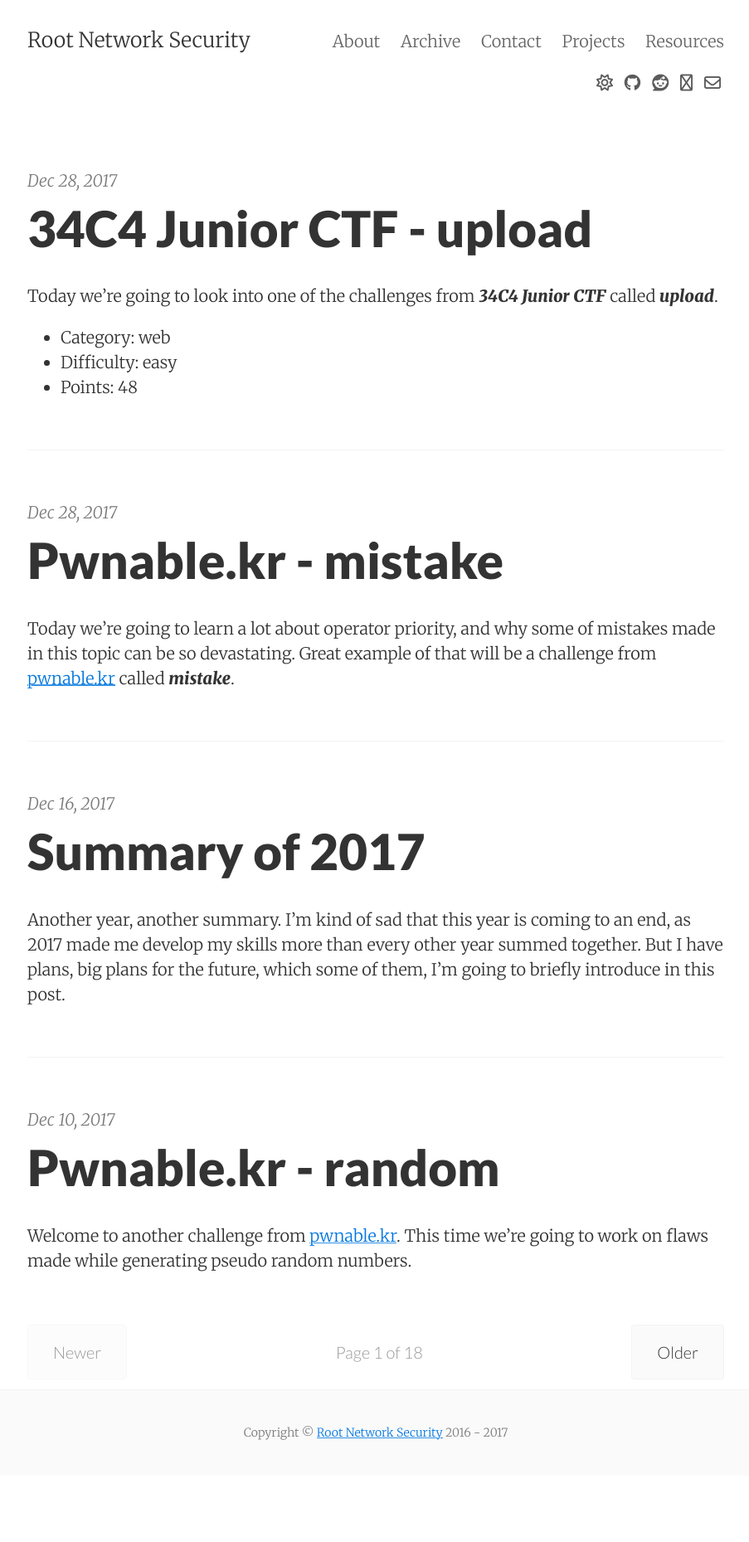
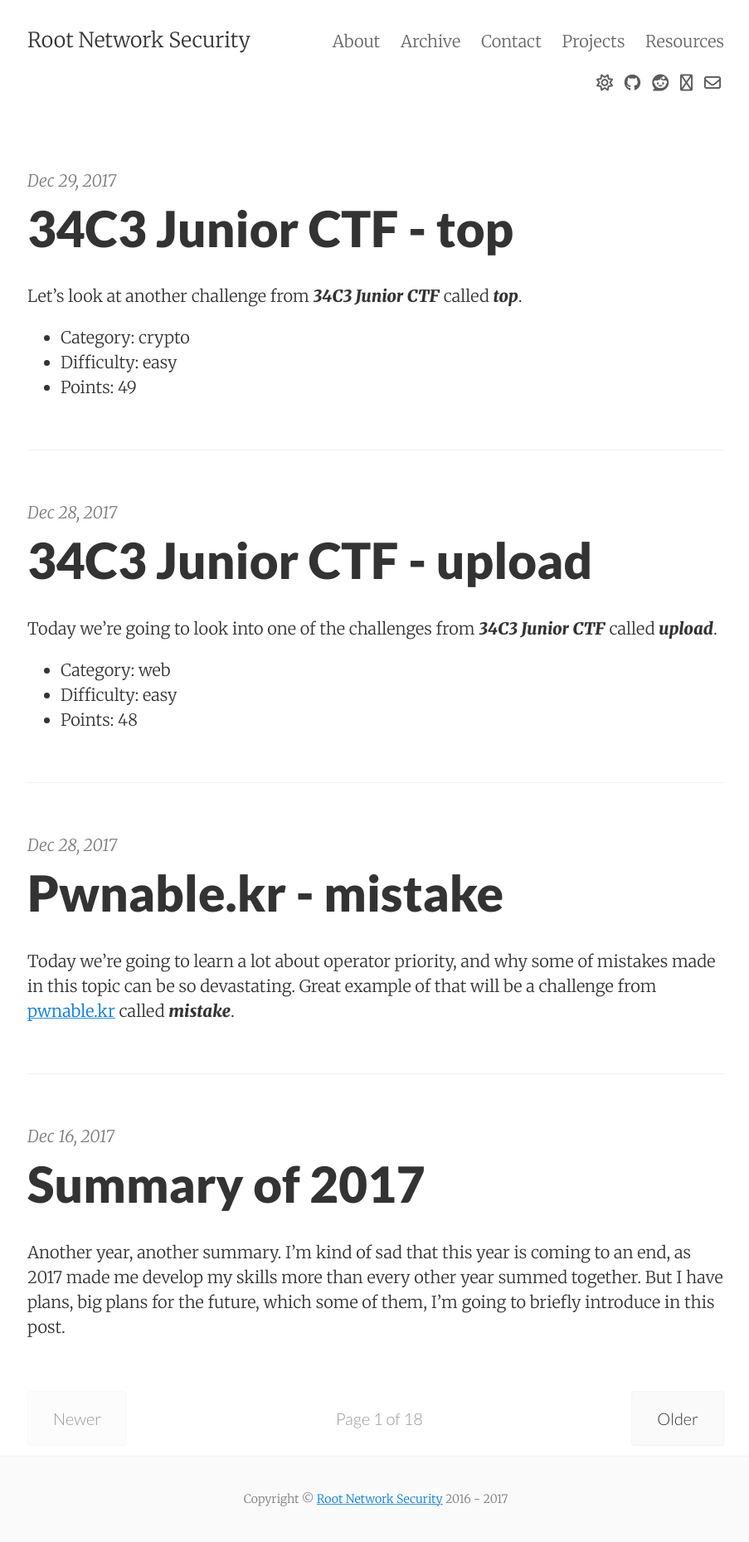
Before and after one commit to W3ndige/rootnetsec.github.io, a Jekyll site: the page built from index.html, in a window 1280 px wide. Shown: the whole page at 83% size, without its empty margins (187-1090 px from the left). Built offline with Jekyll 4.4.1, drawn with Linux system fonts in a browser that asks for light colours; nearby versions of some CDN libraries; the list of posts is cut into pages by our own code; before the commit the page ends 1779 px from its top, so only the background shows below that; some of the changed lines change nothing that is shown.

Commit message:
New 34c3 junior ctf - top

```diff
--- a/_posts/2017-12-28-34c4ctf-junior-upload.md
+++ b/_posts/2017-12-28-34c3ctf-junior-upload.md
@@ -1,13 +1,13 @@
 ---
 layout:     post
-title:      "34C4 Junior CTF - upload"
+title:      "34C3 Junior CTF - upload"
 date:       2017-12-28 21:00:00
 author:     "W3ndige"
 permalink: /:title/
 category: 'Write-Ups'
 ---
 
-Today we're going to look into one of the challenges from ***34C4 Junior CTF***  called ***upload***.
+Today we're going to look into one of the challenges from ***34C3 Junior CTF***  called ***upload***.
   - Category: web
   - Difficulty: easy
   - Points: 48
--- /dev/null
+++ b/_posts/2017-12-29-34c3ctf-junior-top.md
@@ -0,0 +1,113 @@
+---
+layout:     post
+title:      "34C3 Junior CTF - top"
+date:       2017-12-29 21:00:00
+author:     "W3ndige"
+permalink: /:title/
+category: 'Write-Ups'
+---
+
+Let's look at another challenge from ***34C3 Junior CTF***  called ***top***.
+- Category: crypto
+- Difficulty: easy
+- Points: 49
+
+{% highlight text %}
+Perfectly secure. That's for sure! Or can break it and reveal my secret?
+{% endhighlight %}
+
+Let's take look at the source code provided in the challenge.
+
+{% highlight python %}
+import random
+import sys
+import time
+
+cur_time = str(time.time()).encode('ASCII')
+random.seed(cur_time)
+
+msg = input('Your message: ').encode('ASCII')
+key = [random.randrange(256) for _ in msg]
+c = [m ^ k for (m,k ) in zip(msg + cur_time, key + [0x88]*len(cur_time))]
+
+with open(sys.argv[1], "wb") as f:
+    f.write(bytes(c))
+{% endhighlight %}
+
+Firstly, I'd like to analyze the code by recreating it with other variables. Let's use python console for that.
+
+{% highlight python %}
+>>> import time
+>>> import random
+>>> cur_time = str(time.time()).encode('ASCII')
+>>> random.seed(cur_time)
+>>> msg = input('Your message: ').encode('ASCII')
+Your message: 34C3_This_i5_our_Flag_forma7_:)
+{% endhighlight %}
+
+I'm using one of the flags provided in the ***faq*** section. Now we can check what happens during the encryption process. Firstly, `cur_time` variable is appended to the msg, which is our flag.
+
+{% highlight python %}
+>>> msg + cur_time
+b'34C3_This_i5_our_Flag_forma7_:)1514571090.8714993'
+{% endhighlight %}
+
+Then `0x88` value is being multiplied by the length of `cur_time` variable.
+
+{% highlight bash %}
+>>> [0x88]*len(cur_time)
+[136, 136, 136, 136, 136, 136, 136, 136, 136, 136, 136, 136, 136, 136, 136, 136, 136]
+{% endhighlight %}
+
+After that we're ready to show the actual encryption process.
+
+{% highlight bash %}
+>>> list(zip(msg + cur_time, key + [0x88]*len(cur_time)))
+[(51, 180), (52, 38), (67, 206), (51, 125), (95, 113), (84, 121), (104, 104), (105, 88), (115, 30), (95, 188), (105, 31), (53, 32), (95, 177), (111, 24), (117, 18), (114, 186), (95, 102), (70, 123), (108, 225), (97, 68), (103, 173), (95, 140), (102, 135), (111, 173), (114, 229), (109, 232), (97, 25), (55, 101), (95, 52), (58, 125), (41, 216), (49, 136), (53, 136), (49, 136), (52, 136), (53, 136), (55, 136), (49, 136), (48, 136), (57, 136), (48, 136), (46, 136), (56, 136), (55, 136), (49, 136), (52, 136), (57, 136), (57, 136), (51, 136)]
+
+>>> [m ^ k for (m,k ) in zip(msg + cur_time, key + [0x88]*len(cur_time))]
+[135, 18, 141, 78, 46, 45, 0, 49, 109, 227, 118, 21, 238, 119, 103, 200, 57, 61, 141, 37, 202, 211, 225, 194, 151, 133, 120, 82, 107, 71, 241, 185, 189, 185, 188, 189, 191, 185, 184, 177, 184, 166, 176, 191, 185, 188, 177, 177, 187]
+{% endhighlight %}
+
+The most important flaw of this script is that we are able to get the `cur_time` variable by ***xoring*** last ***n*** elements of the encrypted message. We know the key used with this, which is `0x88` so let's reverse this scheme.
+
+{% highlight text %}
+B9 BD B9 BB BF B9 B1 B9 BB BB A6 B0 BF BA B0 BF BD BA
+{% endhighlight %}
+
+These is encrypted part of a message that should represent `cur_time` variable.
+
+{% highlight python %}
+>>> chr(0xb9 ^ 136)
+'1'
+>>> chr(0xbd ^ 136)
+'5'
+{% endhighlight %}
+
+After completing the process for whole message, we get the `cur_time` - which is `1513719133.8728752`. Now as we know whis value, and random number generator is seeded with this value, we can generate the same numbers as during the generation of the key for the challenge.
+
+{% highlight python %}
+>>> cur_time = str(1513719133.8728752).encode('ASCII')
+>>> random.seed(cur_time)
+>>> [random.randrange(256) for _ in range(57)]
+[65, 3, 202, 248, 12, 208, 169, 70, 229, 55, 247, 44, 255, 145, 248, 97, 22, 126, 149, 11, 79, 248, 71, 22, 222, 13, 107, 217, 225, 117, 38, 42, 195, 170, 52, 194, 56, 223, 84, 154, 242, 141, 140, 125, 97, 80, 203, 171, 195, 119, 95, 9, 237, 196, 122, 154, 228]
+{% endhighlight %}
+
+This is our key. Now let's write a script that will ***xor*** values of the message and the key.
+
+{% highlight python %}
+>>> msg = [0x09, 0x66, 0xB8, 0x9D, 0x2C, 0xB9, 0xDA, 0x66, 0x9C, 0x58, 0x82, 0x5E, 0xDF, 0xF7, 0x94, 0x00, 0x71, 0x44, 0xB5, 0x38, 0x7B, 0xBB, 0x74, 0x49, 0xB1, 0x79, 0x1B, 0x86, 0x95, 0x1A, 0x56, 0x75, 0xB3, 0xDE, 0x5B, 0x9D, 0x48, 0xB0, 0x20, 0xC5, 0x86, 0xFD, 0xE3, 0x22, 0x0E, 0x20, 0xBF, 0xF4, 0xB4, 0x1F, 0x6F, 0x56, 0x8E, 0xA5, 0x08, 0xA9, 0x97]
+
+>>> key = [65, 3, 202, 248, 12, 208, 169, 70, 229, 55, 247, 44, 255, 145, 248, 97, 22, 126, 149, 11, 79, 248, 71, 22, 222, 13, 107, 217, 225, 117, 38, 42, 195, 170, 52, 194, 56, 223, 84, 154, 242, 141, 140, 125, 97, 80, 203, 171, 195, 119, 95, 9, 237, 196, 122, 154, 228]
+
+>>> for i in range(57):
+...     c = msg[i] ^ key[i]
+...     print(chr(c))
+...
+{% endhighlight %}
+
+And here's our flag.
+
+{% highlight text %}
+34C3_otp_top_pto_pot_tpo_opt_wh0_car3s
+{% endhighlight %}
```
Also changed, not shown: 13 other files.
